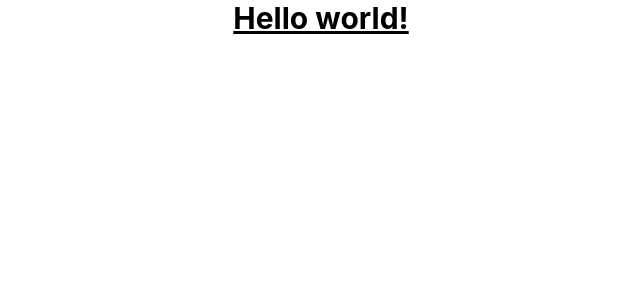
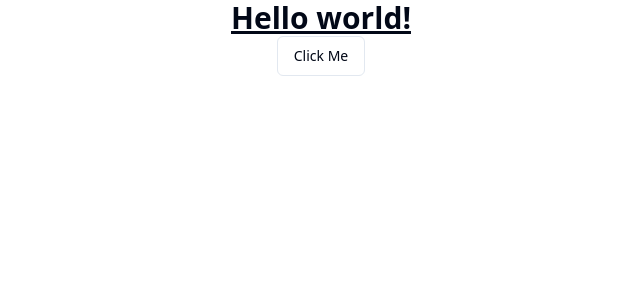
Before and after one commit to Adil-io/lms-health, a React (Create React App) app: page / in a window 1280 px wide. Shown: the top 300 px of the page, without its empty margins (319-959 px from the left). Built offline with nearby package versions, Linux system fonts and the light colour scheme.

Commit message:
Shadcn initial config

```diff
--- a/src/App.js
+++ b/src/App.js
@@ -1,9 +1,11 @@
 import "./App.css";
+import { Button } from "./components/ui/button";
 
 function App() {
   return (
     <div className="App">
       <h1 className="text-3xl font-bold underline">Hello world!</h1>
+      <Button variant="outline">Click Me</Button>
     </div>
   );
 }
--- /dev/null
+++ b/src/components/ui/button.jsx
@@ -0,0 +1,47 @@
+import * as React from "react"
+import { Slot } from "@radix-ui/react-slot"
+import { cva } from "class-variance-authority";
+
+import { cn } from "src/lib/utils"
+
+const buttonVariants = cva(
+  "inline-flex items-center justify-center whitespace-nowrap rounded-md text-sm font-medium ring-offset-background transition-colors focus-visible:outline-none focus-visible:ring-2 focus-visible:ring-ring focus-visible:ring-offset-2 disabled:pointer-events-none disabled:opacity-50",
+  {
+    variants: {
+      variant: {
+        default: "bg-primary text-primary-foreground hover:bg-primary/90",
+        destructive:
+          "bg-destructive text-destructive-foreground hover:bg-destructive/90",
+        outline:
+          "border border-input bg-background hover:bg-accent hover:text-accent-foreground",
+        secondary:
+          "bg-secondary text-secondary-foreground hover:bg-secondary/80",
+        ghost: "hover:bg-accent hover:text-accent-foreground",
+        link: "text-primary underline-offset-4 hover:underline",
+      },
+      size: {
+        default: "h-10 px-4 py-2",
+        sm: "h-9 rounded-md px-3",
+        lg: "h-11 rounded-md px-8",
+        icon: "h-10 w-10",
+      },
+    },
+    defaultVariants: {
+      variant: "default",
+      size: "default",
+    },
+  }
+)
+
+const Button = React.forwardRef(({ className, variant, size, asChild = false, ...props }, ref) => {
+  const Comp = asChild ? Slot : "button"
+  return (
+    (<Comp
+      className={cn(buttonVariants({ variant, size, className }))}
+      ref={ref}
+      {...props} />)
+  );
+})
+Button.displayName = "Button"
+
+export { Button, buttonVariants }
--- a/src/index.css
+++ b/src/index.css
@@ -2,16 +2,75 @@
 @tailwind components;
 @tailwind utilities;
 
-body {
-  margin: 0;
-  font-family: -apple-system, BlinkMacSystemFont, "Segoe UI", "Roboto", "Oxygen",
-    "Ubuntu", "Cantarell", "Fira Sans", "Droid Sans", "Helvetica Neue",
-    sans-serif;
-  -webkit-font-smoothing: antialiased;
-  -moz-osx-font-smoothing: grayscale;
+@layer base {
+  :root {
+    --background: 0 0% 100%;
+    --foreground: 222.2 84% 4.9%;
+
+    --card: 0 0% 100%;
+    --card-foreground: 222.2 84% 4.9%;
+
+    --popover: 0 0% 100%;
+    --popover-foreground: 222.2 84% 4.9%;
+
+    --primary: 222.2 47.4% 11.2%;
+    --primary-foreground: 210 40% 98%;
+
+    --secondary: 210 40% 96.1%;
+    --secondary-foreground: 222.2 47.4% 11.2%;
+
+    --muted: 210 40% 96.1%;
+    --muted-foreground: 215.4 16.3% 46.9%;
+
+    --accent: 210 40% 96.1%;
+    --accent-foreground: 222.2 47.4% 11.2%;
+
+    --destructive: 0 84.2% 60.2%;
+    --destructive-foreground: 210 40% 98%;
+
+    --border: 214.3 31.8% 91.4%;
+    --input: 214.3 31.8% 91.4%;
+    --ring: 222.2 84% 4.9%;
+
+    --radius: 0.5rem;
+  }
+
+  .dark {
+    --background: 222.2 84% 4.9%;
+    --foreground: 210 40% 98%;
+
+    --card: 222.2 84% 4.9%;
+    --card-foreground: 210 40% 98%;
+
+    --popover: 222.2 84% 4.9%;
+    --popover-foreground: 210 40% 98%;
+
+    --primary: 210 40% 98%;
+    --primary-foreground: 222.2 47.4% 11.2%;
+
+    --secondary: 217.2 32.6% 17.5%;
+    --secondary-foreground: 210 40% 98%;
+
+    --muted: 217.2 32.6% 17.5%;
+    --muted-foreground: 215 20.2% 65.1%;
+
+    --accent: 217.2 32.6% 17.5%;
+    --accent-foreground: 210 40% 98%;
+
+    --destructive: 0 62.8% 30.6%;
+    --destructive-foreground: 210 40% 98%;
+
+    --border: 217.2 32.6% 17.5%;
+    --input: 217.2 32.6% 17.5%;
+    --ring: 212.7 26.8% 83.9%;
+  }
 }
 
-code {
-  font-family: source-code-pro, Menlo, Monaco, Consolas, "Courier New",
-    monospace;
+@layer base {
+  * {
+    @apply border-border;
+  }
+  body {
+    @apply bg-background text-foreground;
+  }
 }
--- /dev/null
+++ b/src/lib/utils.js
@@ -0,0 +1,6 @@
+import { clsx } from "clsx"
+import { twMerge } from "tailwind-merge"
+
+export function cn(...inputs) {
+  return twMerge(clsx(inputs))
+}
--- a/tailwind.config.js
+++ b/tailwind.config.js
@@ -1,8 +1,77 @@
 /** @type {import('tailwindcss').Config} */
 module.exports = {
-  content: ["./src/**/*.{js,jsx,ts,tsx}"],
+  darkMode: ["class"],
+  content: [
+    './pages/**/*.{js,jsx}',
+    './components/**/*.{js,jsx}',
+    './app/**/*.{js,jsx}',
+    './src/**/*.{js,jsx}',
+  ],
+  prefix: "",
   theme: {
-    extend: {},
+    container: {
+      center: true,
+      padding: "2rem",
+      screens: {
+        "2xl": "1400px",
+      },
+    },
+    extend: {
+      colors: {
+        border: "hsl(var(--border))",
+        input: "hsl(var(--input))",
+        ring: "hsl(var(--ring))",
+        background: "hsl(var(--background))",
+        foreground: "hsl(var(--foreground))",
+        primary: {
+          DEFAULT: "hsl(var(--primary))",
+          foreground: "hsl(var(--primary-foreground))",
+        },
+        secondary: {
+          DEFAULT: "hsl(var(--secondary))",
+          foreground: "hsl(var(--secondary-foreground))",
+        },
+        destructive: {
+          DEFAULT: "hsl(var(--destructive))",
+          foreground: "hsl(var(--destructive-foreground))",
+        },
+        muted: {
+          DEFAULT: "hsl(var(--muted))",
+          foreground: "hsl(var(--muted-foreground))",
+        },
+        accent: {
+          DEFAULT: "hsl(var(--accent))",
+          foreground: "hsl(var(--accent-foreground))",
+        },
+        popover: {
+          DEFAULT: "hsl(var(--popover))",
+          foreground: "hsl(var(--popover-foreground))",
+        },
+        card: {
+          DEFAULT: "hsl(var(--card))",
+          foreground: "hsl(var(--card-foreground))",
+        },
+      },
+      borderRadius: {
+        lg: "var(--radius)",
+        md: "calc(var(--radius) - 2px)",
+        sm: "calc(var(--radius) - 4px)",
+      },
+      keyframes: {
+        "accordion-down": {
+          from: { height: "0" },
+          to: { height: "var(--radix-accordion-content-height)" },
+        },
+        "accordion-up": {
+          from: { height: "var(--radix-accordion-content-height)" },
+          to: { height: "0" },
+        },
+      },
+      animation: {
+        "accordion-down": "accordion-down 0.2s ease-out",
+        "accordion-up": "accordion-up 0.2s ease-out",
+      },
+    },
   },
-  plugins: [],
-};
+  plugins: [require("tailwindcss-animate")],
+}
```
Also changed, not shown: jsconfig.json (added, +8 -0 lines), package.json (+7 -0 lines), components.json (added), 1 other file (tests, documents, lock files or other folders).
